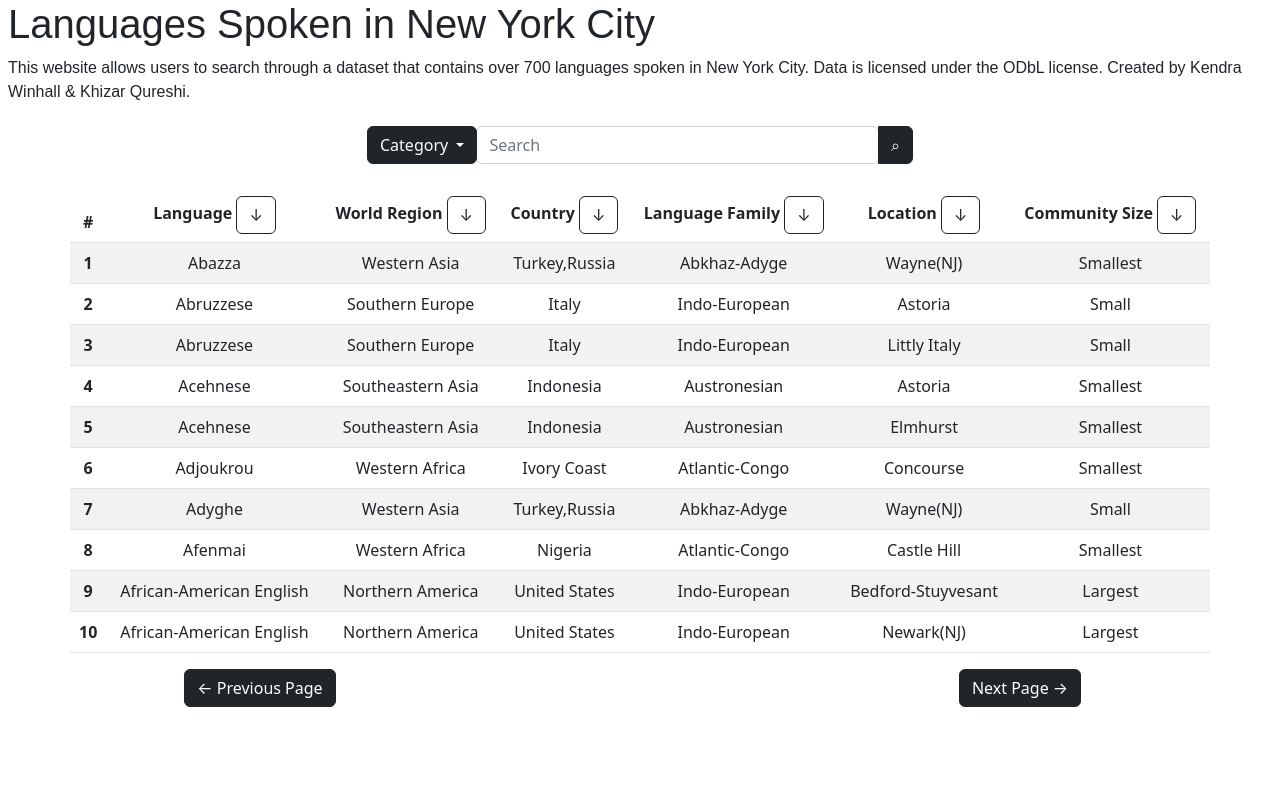
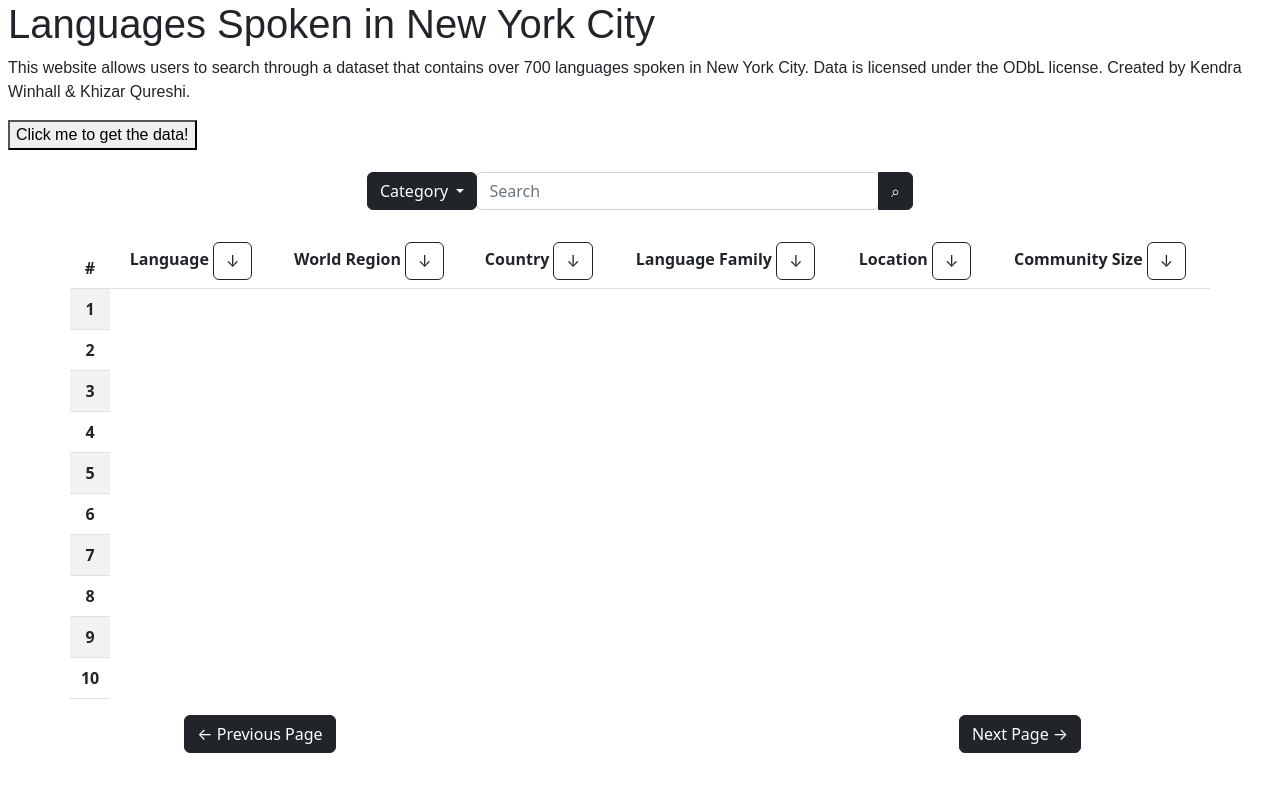
Before and after one commit to kwinhall/cs257, a Flask app: page / in a window 1280 px wide. Run offline with Flask 2, Linux system fonts and the light colour scheme; lists and menus that the app fills with data are empty; parts of the project's set-up code (start-up, migrations or seed data) failed here and were passed over.

Commit message:
modified js, html, app.py, api.py

```diff
--- a/webapp/api.py
+++ b/webapp/api.py
@@ -36,7 +36,8 @@ def get_communities():
         Returns an empty list if there's any database failure.
     '''
     query = '''SELECT language, world_region, country, language_family, location, community_size
-               FROM communities'''
+               FROM community_test'''
+
 
     community_list = []
     try:
--- /dev/null
+++ b/webapp/static/communities.js
@@ -0,0 +1,60 @@
+/*
+ * books.js
+ * Jeff Ondich, 27 April 2016
+ * Updated, 5 November 2020
+ */
+
+window.onload = initialize;
+
+function initialize() {
+    var button = document.getElementById('data_button');
+    button.onclick = onButtonPress;
+}
+
+
+// Returns the base URL of the API, onto which endpoint
+// components can be appended.
+function getAPIBaseURL() {
+    let baseURL = window.location.protocol
+                    + '//' + window.location.hostname
+                    + ':' + window.location.port
+                    + '/api';
+    return baseURL;
+}
+
+
+function onButtonPress() {
+    let url = getAPIBaseURL() + '/communities/';
+
+
+    // Send the request to the books API /authors/ endpoint
+    fetch(url, {method: 'get'})
+
+    // When the results come back, transform them from a JSON string into
+    // a Javascript object (in this case, a list of author dictionaries).
+    .then((response) => response.json())
+
+    .then(function(communities) {
+        let selectorBody = ''
+        for (let k = 0; k < communities.length; k++) {
+            let community = communities[k];
+            selectorBody += community['language'] + community['world_region'] + community['country'] + community['language_family'] + community['location'] + community['community_size'];
+        }
+
+
+
+        let selector = document.getElementById('data_button');
+        if (selector) {
+            selector.innerHTML = selectorBody;
+        }
+    })
+
+
+    // Once you have your list of author dictionaries, use it to build
+    // an HTML table displaying the author names and lifespan.
+
+    // Log the error if anything went wrong during the fetch.
+    .catch(function(error) {
+        console.log(error);
+    });
+}
--- /dev/null
+++ b/webapp/static/test.js
@@ -0,0 +1 @@
+alert('Hi');
--- a/webapp/templates/index.html
+++ b/webapp/templates/index.html
@@ -3,7 +3,7 @@
 <head>
     <meta http-equiv="Content-Type" content="text/html;charset=utf-8" />
     <link rel="stylesheet" type="text/css" href="{{ url_for('static', filename='webapp.css') }}" />
-    <script type="text/javascript" src="{{ url_for('static', filename='books.js') }}" ></script>
+    <script type="text/javascript" src="{{ url_for('static', filename='communities.js') }}" ></script>
     <link rel="shortcut icon" href="{{ url_for('static', filename='favicon.ico') }}" />
     <meta name="viewport" content="width=device-width, initial-scale=1">
     <link href="https://cdn.jsdelivr.net/npm/bootstrap@5.2.2/dist/css/bootstrap.min.css" rel="stylesheet" integrity="sha384-Zenh87qX5JnK2Jl0vWa8Ck2rdkQ2Bzep5IDxbcnCeuOxjzrPF/et3URy9Bv1WTRi" crossorigin="anonymous">
@@ -15,6 +15,7 @@
     <p> This website allows users to search through a dataset that contains over 700 languages spoken in New York City. Data is licensed
         under the ODbL license. Created by Kendra Winhall & Khizar Qureshi.
     </p>
+    <p><button id = "data_button">Click me to get the data!</button></p>
     <div class="container text-center">
         <div class="row">
             <div class="col-3">
@@ -69,93 +70,33 @@
                 <tbody>
                     <tr>
                         <th scope="row">1</th>
-                        <td>Abazza</td>
-                        <td>Western Asia</td>
-                        <td>Turkey,Russia</td>
-                        <td>Abkhaz-Adyge</td>
-                        <td>Wayne(NJ)</td>
-                        <td>Smallest</td>
                     </tr>
                     <tr>
                         <th scope="row">2</th>
-                        <td>Abruzzese</td>
-                        <td>Southern Europe</td>
-                        <td>Italy</td>
-                        <td>Indo-European</td>
-                        <td>Astoria</td>
-                        <td>Small</td>
                     </tr>
                     <tr>
                         <th scope="row">3</th>
-                        <td>Abruzzese</td>
-                        <td>Southern Europe</td>
-                        <td>Italy</td>
-                        <td>Indo-European</td>
-                        <td>Littly Italy</td>
-                        <td>Small</td>
                       </tr>
                       <tr>
                         <th scope="row">4</th>
-                        <td>Acehnese</td>
-                        <td>Southeastern Asia</td>
-                        <td>Indonesia</td>
-                        <td>Austronesian</td>
-                        <td>Astoria</td>
-                        <td>Smallest</td>
                       </tr>
                       <tr>
                         <th scope="row">5</th>
-                        <td>Acehnese</td>
-                        <td>Southeastern Asia</td>
-                        <td>Indonesia</td>
-                        <td>Austronesian</td>
-                        <td>Elmhurst</td>
-                        <td>Smallest</td>
                       </tr>
                       <tr>
                         <th scope="row">6</th>
-                        <td>Adjoukrou</td>
-                        <td>Western Africa</td>
-                        <td>Ivory Coast</td>
-                        <td>Atlantic-Congo</td>
-                        <td>Concourse</td>
-                        <td>Smallest</td>
                       </tr>
                       <tr>
                         <th scope="row">7</th>
-                        <td>Adyghe</td>
-                        <td>Western Asia</td>
-                        <td>Turkey,Russia</td>
-                        <td>Abkhaz-Adyge</td>
-                        <td>Wayne(NJ)</td>
-                        <td>Small</td>
                       </tr>
                       <tr>
                         <th scope="row">8</th>
-                        <td>Afenmai</td>
-                        <td>Western Africa</td>
-                        <td>Nigeria</td>
-                        <td>Atlantic-Congo</td>
-                        <td>Castle Hill</td>
-                        <td>Smallest</td>
                       </tr>
                       <tr>
                         <th scope="row">9</th>
-                        <td>African-American English</td>
-                        <td>Northern America</td>
-                        <td>United States</td>
-                        <td>Indo-European</td>
-                        <td>Bedford-Stuyvesant</td>
-                        <td>Largest</td>
                       </tr>
                       <tr>
                         <th scope="row">10</th>
-                        <td>African-American English</td>
-                        <td>Northern America</td>
-                        <td>United States</td>
-                        <td>Indo-European</td>
-                        <td>Newark(NJ)</td>
-                        <td>Largest</td>
                       </tr>
                 </tbody>
             </table>
```
Also changed, not shown: webapp/static/books.js (deleted, +0 -95 lines).
